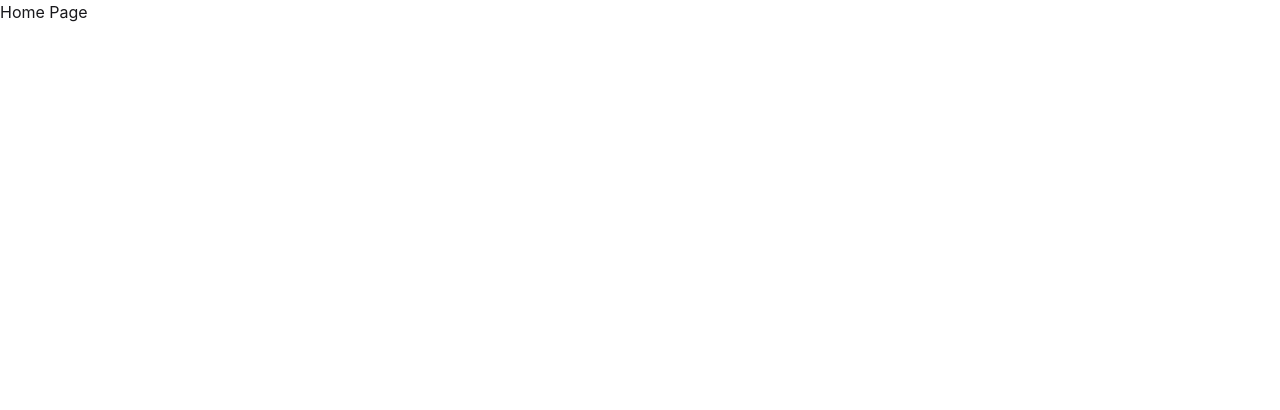
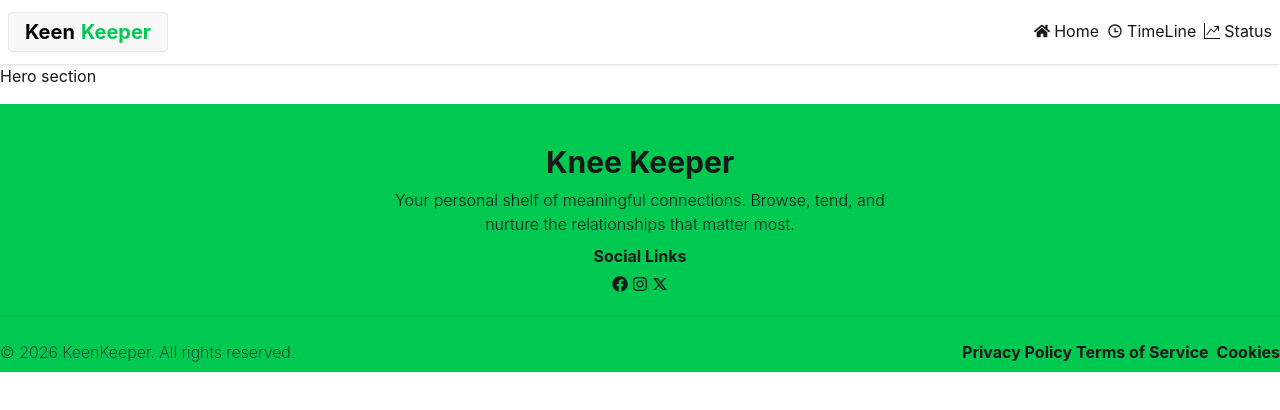
Before and after one commit to kawser0x/Keen-Keeper-BD, a React (Vite) app: page / in a window 1280 px wide. Shown: the top 410 px of the page. Built offline with nearby package versions, Linux system fonts and the light colour scheme.

Commit message:
Footer section implemented successsfully

```diff
--- a/index.html
+++ b/index.html
@@ -1,5 +1,5 @@
 <!doctype html>
-<html lang="en">
+<html lang="en" data-theme="light">
   <head>
     <meta charset="UTF-8" />
     <link rel="icon" type="image/svg+xml" href="/favicon.svg" />
--- a/package.json
+++ b/package.json
@@ -13,6 +13,7 @@
     "@tailwindcss/vite": "^4.3.0",
     "react": "^19.2.6",
     "react-dom": "^19.2.6",
+    "react-icons": "^5.6.0",
     "react-router": "^7.15.1",
     "tailwindcss": "^4.3.0"
   },
--- /dev/null
+++ b/src/component/banner/Hero.jsx
@@ -0,0 +1,11 @@
+import React from 'react';
+
+const Hero = () => {
+    return (
+        <div>
+            <h2>Hero section</h2>
+        </div>
+    );
+};
+
+export default Hero;
--- /dev/null
+++ b/src/component/footer/Footer.jsx
@@ -0,0 +1,40 @@
+import React from "react";
+import { FaFacebook, FaInstagram } from "react-icons/fa";
+import { RiTwitterXLine } from "react-icons/ri";
+import { Link } from "react-router";
+
+const Footer = () => {
+  return (
+    <div className="bg-green-500">
+      <div className="container mx-auto m-4 pt-10 pb-2">
+        <div className="justify-center items-center text-center space-y-2">
+          <h2 className="text-3xl font-bold">Knee Keeper</h2>
+          <p className="font-light">
+            Your personal shelf of meaningful connections. Browse, tend, and
+            <br />
+            nurture the relationships that matter most.
+          </p>
+          <h3 className="font-bold">Social Links</h3>
+          <div className="flex gap-1 justify-center items-center">
+            <FaFacebook />
+            <FaInstagram />
+            <RiTwitterXLine />
+          </div>
+        </div>
+        <div className="divider"></div>
+        <div className="flex justify-between ">
+          <p className="font-extralight">
+            © 2026 KeenKeeper. All rights reserved.
+          </p>
+          <div className="space-x-1 font-bold">
+            <Link href="">Privacy Policy</Link>
+            <Link href="">Terms of Service</Link>
+            <Link href=""> Cookies</Link>
+          </div>
+        </div>
+      </div>
+    </div>
+  );
+};
+
+export default Footer;
--- /dev/null
+++ b/src/component/navbar/Navbar.jsx
@@ -0,0 +1,34 @@
+import React from "react";
+import { BsGraphUpArrow } from "react-icons/bs";
+import { FaHome } from "react-icons/fa";
+import { RiTimeLine } from "react-icons/ri";
+import { NavLink } from "react-router";
+
+const Navbar = () => {
+  return (
+    <div className="navbar shadow-sm">
+      <div className="bg-base-100  container mx-auto">
+        <div className="navbar-start">
+          <a className="btn text-xl">
+            <span className="font-bold text-black">Keen</span>
+            <span className="font-bold text-green-500">Keeper</span>
+          </a>
+        </div>
+
+        <div className="navbar-end gap-2">
+          <NavLink to={"/"} className="flex gap-1 items-center justify-center text-center">
+            <FaHome /> Home
+          </NavLink>
+          <NavLink to={"/aa"} className="flex gap-1 items-center">
+            <RiTimeLine /> TimeLine
+          </NavLink>
+          <NavLink to={"/aajd"} className="flex gap-1 items-center">
+            <BsGraphUpArrow /> Status
+          </NavLink>
+        </div>
+      </div>
+    </div>
+  );
+};
+
+export default Navbar;
--- a/src/pages/homePage/HomePage.jsx
+++ b/src/pages/homePage/HomePage.jsx
@@ -1,9 +1,14 @@
 import React from 'react';
+import Navbar from '../../component/navbar/Navbar';
+import { Outlet } from 'react-router';
+import Footer from '../../component/footer/Footer';
 
 const HomePage = () => {
     return (
         <div>
-            <h2>Home Page</h2>
+            <Navbar></Navbar>
+            <Outlet></Outlet>
+            <Footer></Footer>
         </div>
     );
 };
--- a/src/router/Router.jsx
+++ b/src/router/Router.jsx
@@ -1,4 +1,14 @@
 import { createBrowserRouter } from "react-router";
 import HomePage from "../pages/homePage/HomePage";
+import Hero from "../component/banner/Hero";
 
-export const router = createBrowserRouter([{ path: "/", Component: HomePage }]);
+export const router = createBrowserRouter([
+  {
+    path: "/",
+    Component: HomePage,
+    children:[
+        { index: true, Component: Hero},
+
+    ]
+  },
+]);
```
Also changed, not shown: 1 other file (tests, documents, lock files or other folders).
